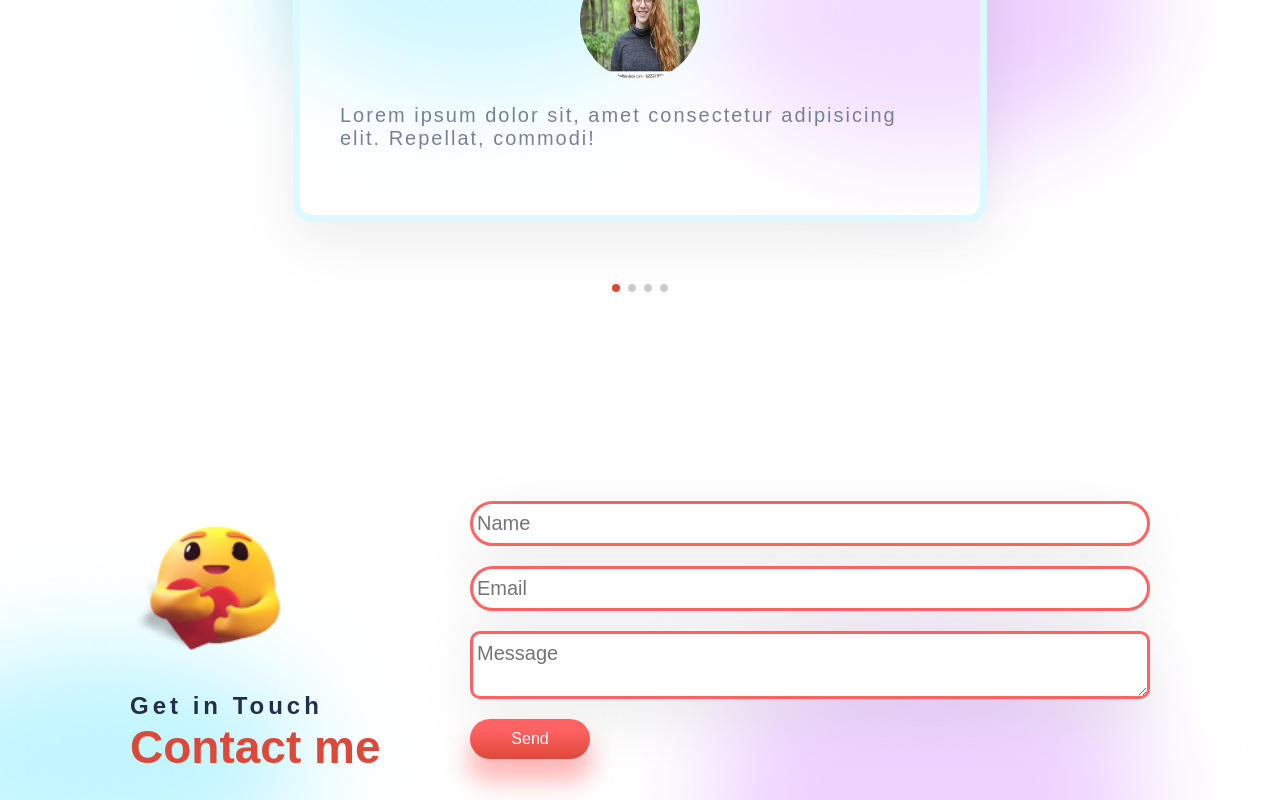
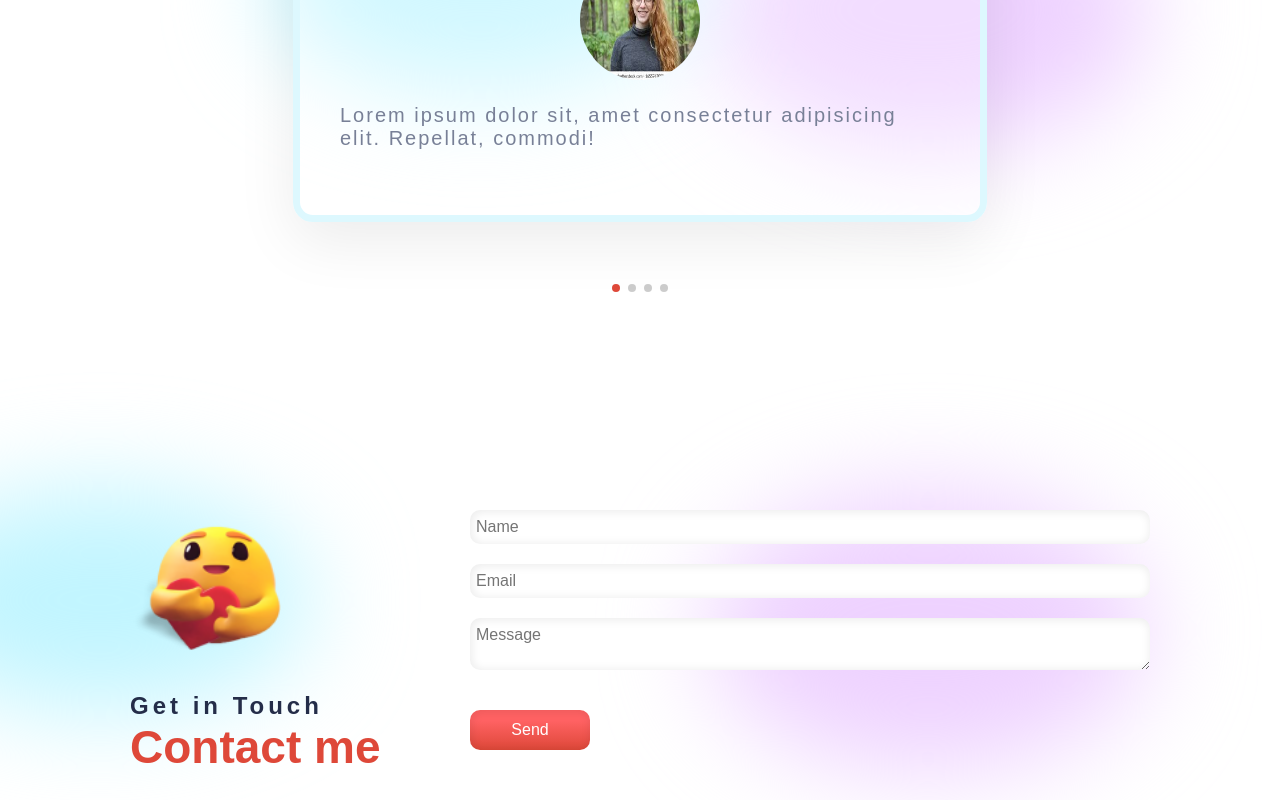
Before and after one commit to ahm-fahim/01_portfolio_with_react, a React (Create React App) app: page / in a window 1280 px wide. Shown: the part 3592-4392 px from the top of the page. Built offline with nearby package versions, Linux system fonts and the light colour scheme.

Commit message:
contact section done

```diff
--- a/src/components/Contact/Contact.css
+++ b/src/components/Contact/Contact.css
@@ -33,34 +33,28 @@
     flex-direction: column;
     gap: 1rem;
 }
-.contact-form>:nth-child(1){
-    border:3px solid var(--red);
-    border-radius:100px;
-    padding: 0.4rem 0.2rem;
+.contact-form>input ,textarea{
+    border: none;
+    border-radius: 10px;
+    padding: 0.4rem 0.3rem;
     background-color: white;
-    box-shadow: var(--boxShadow);
+    font-size: 0.8rem;
+    box-shadow:inset  1px 1px 10px 1px rgba(0, 0, 0, 0.08);;
 }
-.contact-form>:nth-child(2){
-    border:3px solid var(--red);
-    border-radius:100px;
-    padding: 0.4rem 0.2rem;
-    background-color: white;
-    box-shadow: var(--boxShadow);
 
-}.contact-form>:nth-child(3){
-    border:3px solid var(--red);
-    border-radius:10px;
-    padding: 0.4rem 0.2rem;
-    background-color: white;
-    box-shadow: var(--boxShadow);
-}
+
 .contact-form>textarea, input:focus{
     outline: none;
 }
 .c-blur{
-    top:9rem;
+    top:1rem;
 }
 .c-btn{
     width: 6rem;
     height: 2rem;
 }
+.success-message{
+    color:var(--rose);
+    letter-spacing: 3px;
+    font-size: 0.7rem;
+}
--- a/src/components/Contact/Contact.jsx
+++ b/src/components/Contact/Contact.jsx
@@ -1,10 +1,11 @@
-import React, { useRef } from "react";
+import React, { useRef, useState } from "react";
 import "./Contact.css";
 import Love from "../../img/heartemoji.png";
 import emailjs from "@emailjs/browser";
 
 const Contact = () => {
     const form = useRef();
+    const [done, setDone] = useState(false);
 
     const sendEmail = (e) => {
         e.preventDefault();
@@ -18,10 +19,10 @@
             )
             .then(
                 (result) => {
-                    alert(result.text);
+                    setDone(true)
                 },
                 (error) => {
-                    alert(error.text);
+
                 }
             );
     };
@@ -38,6 +39,7 @@
                     <input type="text" name="user_name" placeholder="Name" />
                     <input type="email" name="user_email" placeholder="Email" />
                     <textarea name="message" placeholder="Message" />
+                    <span className="success-message">{ done && "Thanks for your message! I will connect you soon!"}</span>
                     <input
                         type="submit"
                         value="Send"
```
